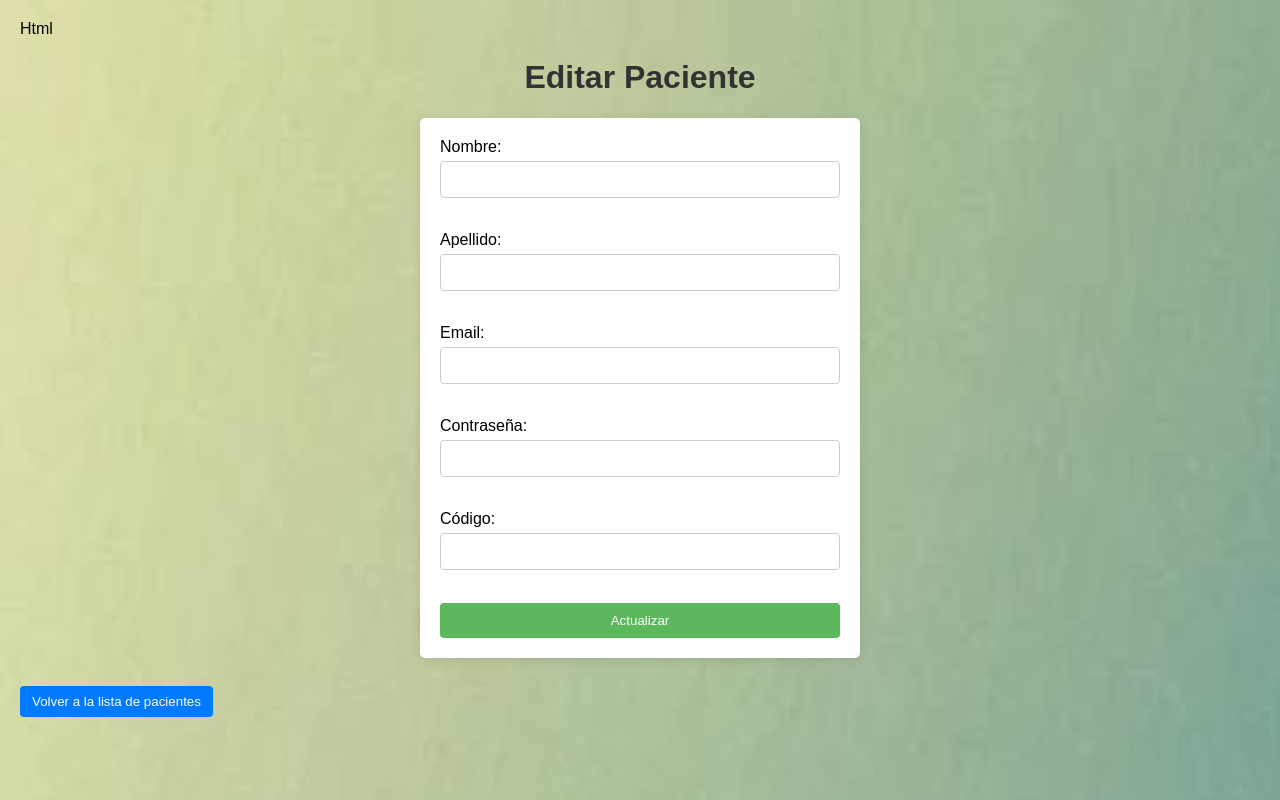
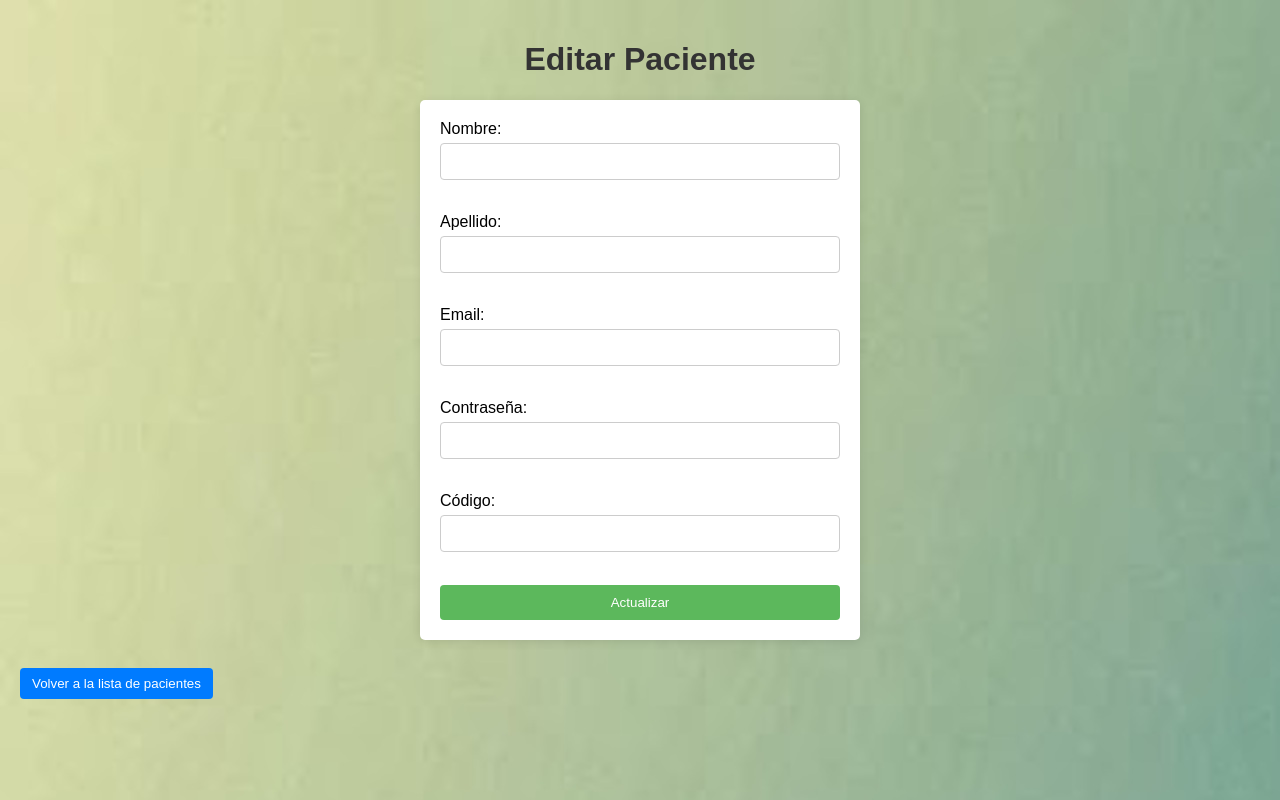
Before and after one commit to KimberlyZL/ADK, a Flask app: page /editar_paciente/1 in a window 1280 px wide. Run offline with Flask 3, Linux system fonts and the light colour scheme; data that the repository does not hold is empty; some libraries are stand-ins or nearby versions.

Commit message:
Actualización en la lógica del archivo app.py

```diff
--- a/template/editar_paciente/editar_paciente.html
+++ b/template/editar_paciente/editar_paciente.html
@@ -1,4 +1,3 @@
-Html
 <!DOCTYPE html>
 <html lang="es">
 <head>
```
